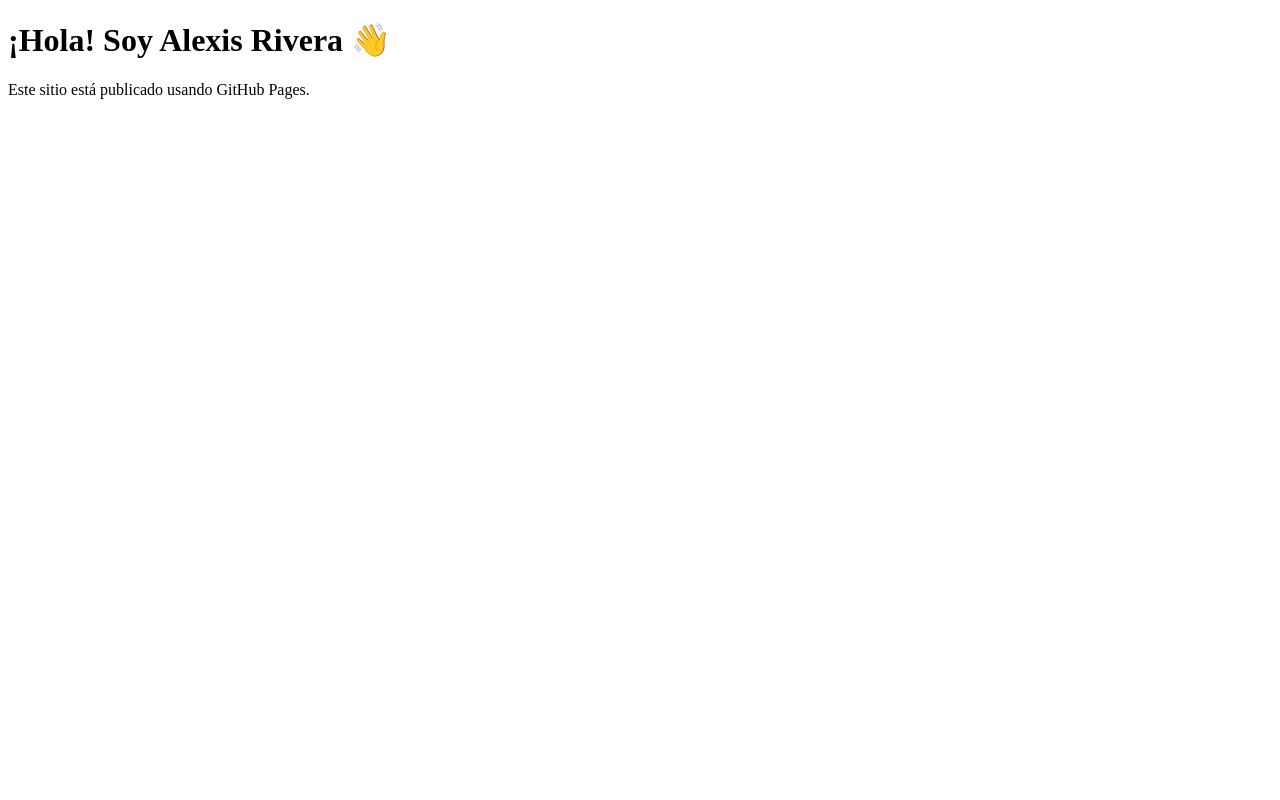
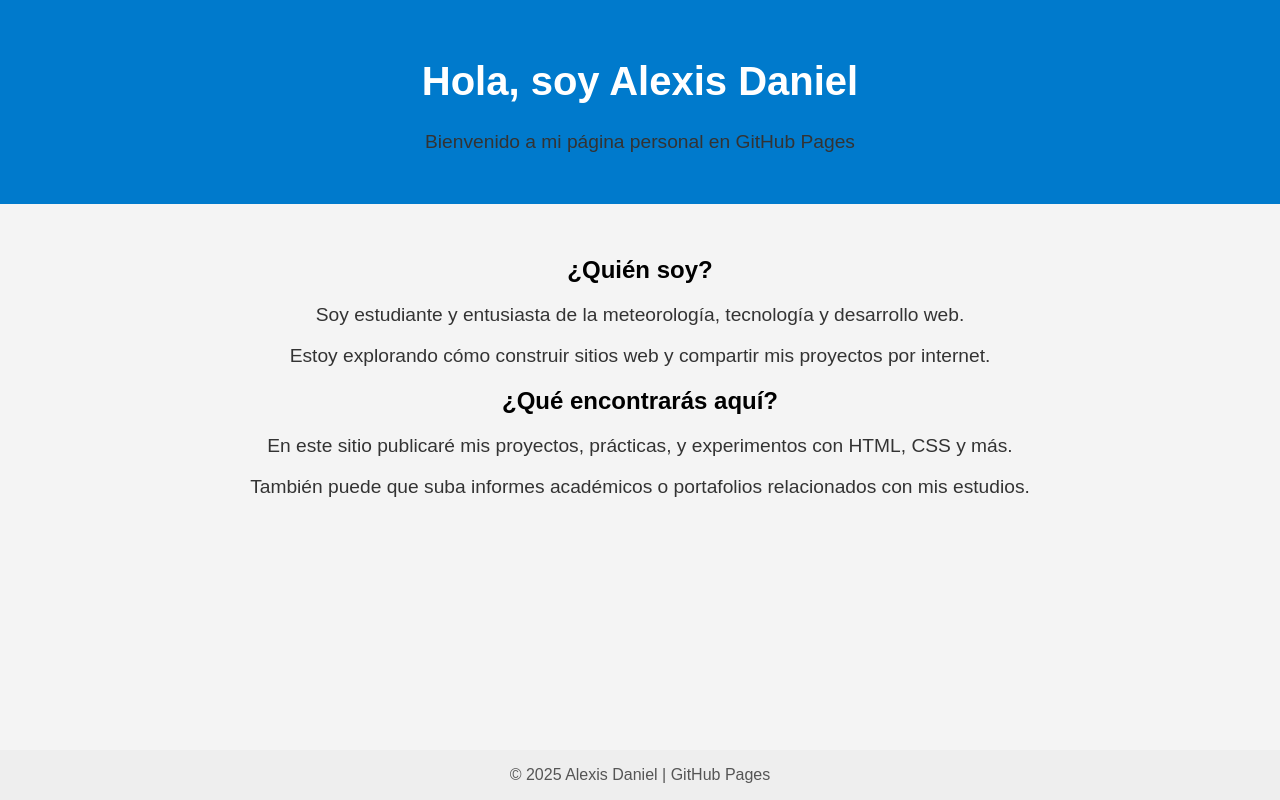
Before and after one commit to Alexis-Daniel1005/Alexis-Daniel1005.github.io, a plain HTML site: page index.html in a window 1280 px wide. Drawn offline with Linux system fonts and the light colour scheme.

Commit message:
Update index.html

```diff
--- a/index.html
+++ b/index.html
@@ -1,11 +1,60 @@
 <!DOCTYPE html>
 <html lang="es">
 <head>
-  <meta charset="UTF-8">
-  <title>¡Página publicada con éxito!</title>
+    <meta charset="UTF-8">
+    <meta name="viewport" content="width=device-width, initial-scale=1.0">
+    <title>Alexis Daniel | Bienvenido</title>
+    <style>
+        body {
+            font-family: Arial, sans-serif;
+            background: #f4f4f4;
+            margin: 0;
+            padding: 0;
+            text-align: center;
+        }
+        header {
+            background: #007acc;
+            color: white;
+            padding: 2em 0;
+        }
+        main {
+            padding: 2em;
+        }
+        h1 {
+            font-size: 2.5em;
+        }
+        p {
+            font-size: 1.2em;
+            color: #333;
+        }
+        footer {
+            background: #eee;
+            padding: 1em 0;
+            color: #555;
+            position: fixed;
+            bottom: 0;
+            width: 100%;
+        }
+    </style>
 </head>
 <body>
-  <h1>¡Hola! Soy Alexis Rivera 👋</h1>
-  <p>Este sitio está publicado usando GitHub Pages.</p>
+    <header>
+        <h1>Hola, soy Alexis Daniel</h1>
+        <p>Bienvenido a mi página personal en GitHub Pages</p>
+    </header>
+
+    <main>
+        <h2>¿Quién soy?</h2>
+        <p>Soy estudiante y entusiasta de la meteorología, tecnología y desarrollo web.</p>
+        <p>Estoy explorando cómo construir sitios web y compartir mis proyectos por internet.</p>
+
+        <h2>¿Qué encontrarás aquí?</h2>
+        <p>En este sitio publicaré mis proyectos, prácticas, y experimentos con HTML, CSS y más.</p>
+        <p>También puede que suba informes académicos o portafolios relacionados con mis estudios.</p>
+    </main>
+
+    <footer>
+        © 2025 Alexis Daniel | GitHub Pages
+    </footer>
 </body>
 </html>
```
